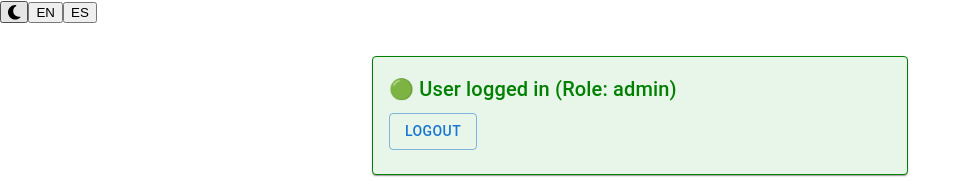
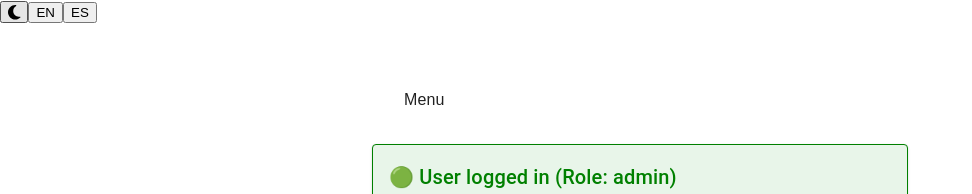
Before and after one commit to Mraulio/sonargram, a React (Create React App) app in the folder frontend/: page /dashboard in a window 1280 px wide. Shown: the top 194 px of the page, without its empty margins (0-972 px from the left). Built offline with nearby package versions, Linux system fonts and the light colour scheme; no server answers; sample sign-in values are in the browser's storage.

Commit message:
feature: añadidos menu y userpage jsx

```diff
--- /dev/null
+++ b/frontend/src/components/Menu.jsx
@@ -0,0 +1,20 @@
+import { useEffect, useState, useContext } from 'react';
+import axios from 'axios';
+import { useTranslation } from 'react-i18next';
+import { UserContext } from '../context/UserContext';
+import { Box, Typography, Card, CardContent, Button, TextField, Divider, FormControl, InputLabel, Select, MenuItem } from '@mui/material';
+import { ThemeContext } from '../context/ThemeContext';
+import apiClient from '../api/apiClient';
+
+function Menu() {
+  const { t } = useTranslation();  // Hook para obtener las traducciones
+
+  return (
+    <Box sx={{ p: 4, fontFamily: 'sans-serif', maxWidth: 600, mx: 'auto' }}>
+        Menu
+
+    </Box>
+  );
+}
+
+export default Menu;
--- a/frontend/src/pages/Dashboard.jsx
+++ b/frontend/src/pages/Dashboard.jsx
@@ -5,6 +5,7 @@ import { UserContext } from '../context/UserContext';
 import { Box, Typography, Card, CardContent, Button, TextField, Divider, FormControl, InputLabel, Select, MenuItem } from '@mui/material';
 import { ThemeContext } from '../context/ThemeContext';
 import apiClient from '../api/apiClient';
+import Menu from '../components/Menu';
 
 function Dashboard() {
   const { t } = useTranslation();  // Hook para obtener las traducciones
@@ -71,7 +72,7 @@ function Dashboard() {
 
   return (
     <Box sx={{ p: 4, fontFamily: 'sans-serif', maxWidth: 600, mx: 'auto' }}>
-
+      <Menu></Menu>
       {/* Estado de sesión */}
       <Card sx={{ mb: 4, backgroundColor: token ? '#e8f5e9' : '#ffebee', border: '1px solid', borderColor: token ? 'green' : 'red' }}>
         <CardContent>
```
Also changed, not shown: frontend/src/pages/UserPage.jsx (added).
